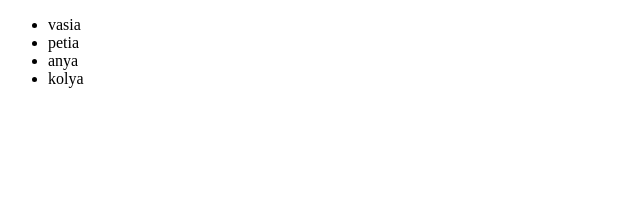
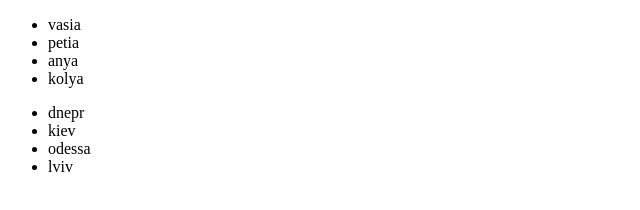
Before and after one commit to AndreiChornii/js, a plain HTML site: page index.html in a window 1280 px wide. Shown: the whole page, without its empty margins (0-640 px from the left). Drawn offline with Linux system fonts and the light colour scheme.

Commit message:
function

```diff
--- a/index.html
+++ b/index.html
@@ -8,7 +8,10 @@
     <script defer src="script.js"></script>
 </head>
 <body>
-    <ul id="block">
+    <ul id="names">
+
+    </ul>
+    <ul id="cities">
 
     </ul>
 </body>
--- a/script.js
+++ b/script.js
@@ -1,15 +1,20 @@
 'use strict'
 
 var names = ['vasia', 'petia', 'anya', 'kolya'];
+var cities = ['dnepr', 'kiev', 'odessa', 'lviv'];
 
-var container = document.querySelector('#block');
+function renderList(data, containerId) {
+    var container = document.querySelector(containerId);
 
-console.log(container);
+    console.log(container);
 
-var res = '';
+    var res = '';
 
-for (const name of names) {
-    res += `<li>${name}</li>`;
+    for (const item of data) {
+        res += `<li>${item}</li>`;
+    }
+    container.innerHTML = res;
+    console.log(res);
 }
-container.innerHTML = res;
-console.log(res);
+renderList(names, '#names');
+renderList(cities, '#cities');
```
